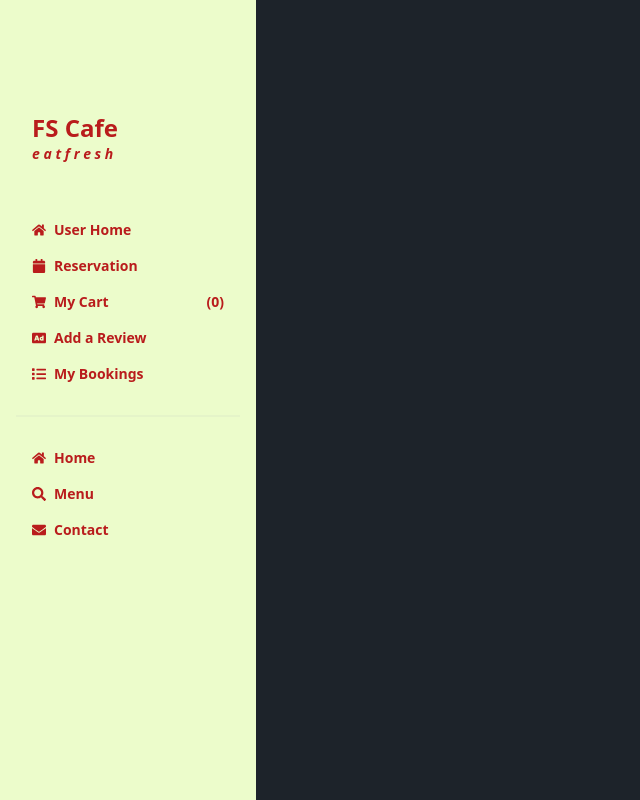
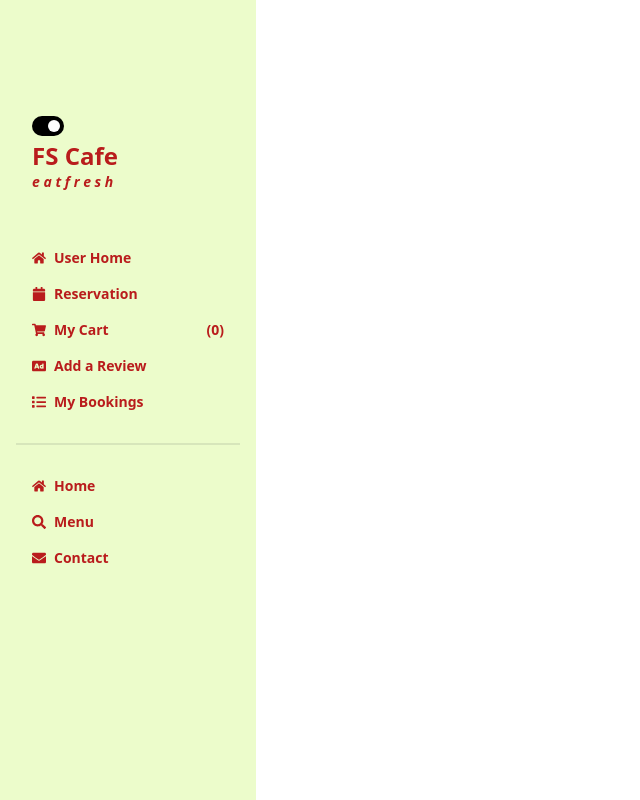
Before and after one commit to devalienbrain/FSCafe-fullproject-client, a React (Vite) app: page /dashboard in a window 1280 px wide. Shown: the whole page, without its empty margins (0-640 px from the left). Built offline with nearby package versions, Linux system fonts and the light colour scheme; no server answers.

Commit message:
theme toggle style and use from hook handled

```diff
--- a/src/Layout/Dashboard.jsx
+++ b/src/Layout/Dashboard.jsx
@@ -13,6 +13,7 @@ import {
 import { NavLink, Outlet } from "react-router-dom";
 import useAdmin from "../hooks/useAdmin";
 import useCart from "../hooks/useCart";
+import ThemeToggle from "../components/ThemeToggle";
 
 const Dashboard = () => {
   const [cart] = useCart();
@@ -25,7 +26,11 @@ const Dashboard = () => {
       <div className="flex">
         {/* dashboard side bar */}
         <div className="w-64 min-h-screen bg-lime-100 text-red-700 text-xl font-semibold pt-20">
+          <div className="text-left"></div>
           <div className="p-8">
+            <div className="flex justify-sart">
+              <ThemeToggle></ThemeToggle>
+            </div>
             <p className="text-2xl font-black">FS Cafe</p>
             <p className="italic text-sm">e a t f r e s h</p>
           </div>
--- a/src/Routes/Routes.jsx
+++ b/src/Routes/Routes.jsx
@@ -12,6 +12,8 @@ import AllUsers from "../pages/dashboard/AllUsers/AllUsers";
 import MyCart from "../pages/dashboard/MyCart/MyCart";
 import UserHome from "../pages/dashboard/UserHome/UserHome";
 import AdminHome from "../pages/dashboard/AdminHome/AdminHome";
+import AdminRoute from "../Routes/AdminRoute";
+import PrivateRoute from "../Routes/PrivateRoute";
 
 const router = createBrowserRouter([
   {
@@ -29,7 +31,11 @@ const router = createBrowserRouter([
       },
       {
         path: "/order/:category",
-        element: <Order></Order>,
+        element: (
+          <PrivateRoute>
+            <Order></Order>
+          </PrivateRoute>
+        ),
       },
       {
         path: "/login",
@@ -46,16 +52,36 @@ const router = createBrowserRouter([
     element: <Dashboard></Dashboard>,
     children: [
       {
-        path: "userHome",
-        element: <UserHome></UserHome>,
+        path: "adminHome",
+        element: (
+          <AdminRoute>
+            <AdminHome></AdminHome>
+          </AdminRoute>
+        ),
       },
       {
-        path: "adminHome",
-        element: <AdminHome></AdminHome>,
+        path: "users",
+        element: (
+          <AdminRoute>
+            <AllUsers></AllUsers>
+          </AdminRoute>
+        ),
+      },
+      {
+        path: "userHome",
+        element: (
+          <PrivateRoute>
+            <UserHome></UserHome>
+          </PrivateRoute>
+        ),
       },
       {
         path: "cart",
-        element: <MyCart></MyCart>,
+        element: (
+          <PrivateRoute>
+            <MyCart></MyCart>
+          </PrivateRoute>
+        ),
       },
     ],
   },
--- /dev/null
+++ b/src/components/ThemeToggle.jsx
@@ -0,0 +1,26 @@
+import useTheme from "../hooks/useTheme";
+
+const ThemeToggle = () => {
+  const [toggleTheme, theme] = useTheme();
+  return (
+    <div
+      onClick={toggleTheme}
+      className={`p-1 my-1 rounded-2xl ${
+        theme === "light" ? "bg-black" : "bg-white"
+      }`}
+    >
+      <div
+        className={`mr-3 rounded-full shadow-2xl w-3 h-3 bg-black ${
+          theme === "light" ? "hidden" : ""
+        }`}
+      ></div>
+      <div
+        className={`ml-3 rounded-full shadow-2xl w-3 h-3 bg-white ${
+          theme === "dark" ? "hidden" : ""
+        }`}
+      ></div>
+    </div>
+  );
+};
+
+export default ThemeToggle;
--- /dev/null
+++ b/src/hooks/useTheme.jsx
@@ -0,0 +1,36 @@
+import { useEffect } from "react";
+import { useState } from "react";
+
+const useTheme = () => {
+  const [theme, setTheme] = useState("dark");
+
+  const toggleTheme = () => {
+    const html = document.documentElement;
+    if (theme === "light") {
+      html.setAttribute("data-theme", "dark");
+      html.classList.remove("light");
+      html.classList.add("dark");
+      setTheme("dark");
+      localStorage.setItem("theme", "dark");
+    } else {
+      html.setAttribute("data-theme", "light");
+      html.classList.remove("dark");
+      html.classList.add("light");
+      setTheme("light");
+      localStorage.setItem("theme", "light");
+    }
+    // console.log("Previous Theme:", theme);
+  };
+
+  useEffect(() => {
+    const localStorageTheme = localStorage.getItem("theme") || "light";
+    setTheme(localStorageTheme);
+    const html = document.documentElement;
+    html.setAttribute("data-theme", localStorageTheme);
+    html.classList.add(localStorageTheme);
+    // console.log("Local Storage Theme:", localStorageTheme);
+  }, []);
+  return [toggleTheme, theme];
+};
+
+export default useTheme;
--- a/src/pages/shared/Navbar/Navbar.jsx
+++ b/src/pages/shared/Navbar/Navbar.jsx
@@ -1,15 +1,16 @@
-import { useContext, useEffect, useState } from "react";
 import { Link } from "react-router-dom";
-import { FiSun } from "react-icons/fi";
 import { FaCartPlus } from "react-icons/fa6";
-import { MdDarkMode } from "react-icons/md";
 import { AuthContext } from "../../../providers/AuthProvider";
 import useCart from "../../../hooks/useCart";
 import useAdmin from "../../../hooks/useAdmin";
+import useTheme from "../../../hooks/useTheme";
+import { useContext } from "react";
+import ThemeToggle from "../../../components/ThemeToggle";
 
 const Navbar = () => {
   const { user, logOut } = useContext(AuthContext);
   const [isAdmin] = useAdmin();
+  const [toggleTheme, theme] = useTheme();
 
   const [cart, refetch] = useCart();
   const handleLogOut = () => {
@@ -38,35 +39,6 @@ const Navbar = () => {
     </>
   );
 
-  const [theme, setTheme] = useState("dark");
-
-  const toggleTheme = () => {
-    const html = document.documentElement;
-    if (theme === "light") {
-      html.setAttribute("data-theme", "dark");
-      html.classList.remove("light");
-      html.classList.add("dark");
-      setTheme("dark");
-      localStorage.setItem("theme", "dark");
-    } else {
-      html.setAttribute("data-theme", "light");
-      html.classList.remove("dark");
-      html.classList.add("light");
-      setTheme("light");
-      localStorage.setItem("theme", "light");
-    }
-    // console.log("Previous Theme:", theme);
-  };
-
-  useEffect(() => {
-    const localStorageTheme = localStorage.getItem("theme") || "light";
-    setTheme(localStorageTheme);
-    const html = document.documentElement;
-    html.setAttribute("data-theme", localStorageTheme);
-    html.classList.add(localStorageTheme);
-    // console.log("Local Storage Theme:", localStorageTheme);
-  }, []);
-
   return (
     <div className="navbar fixed z-10 bg-opacity-20 bg-black text-red-600 font-semibold container mx-auto">
       <div className="navbar-start">
@@ -94,6 +66,7 @@ const Navbar = () => {
             {navOptions}
           </ul>
         </div>
+        <ThemeToggle></ThemeToggle>
         <a className="btn btn-ghost normal-case text-2xl font-bold">FSCafe</a>
       </div>
       <div className="navbar-center hidden lg:flex">
@@ -123,23 +96,6 @@ const Navbar = () => {
             </p>
           </Link>
         )}
-        <div
-          onClick={toggleTheme}
-          className={`px-0 my-1 rounded-2xl ${
-            theme === "light" ? "bg-black" : "bg-white"
-          }`}
-        >
-          <div
-            className={`mr-3 rounded-full shadow-2xl w-3 h-3 bg-black ${
-              theme === "light" ? "hidden" : ""
-            }`}
-          ></div>
-          <div
-            className={`ml-3 rounded-full shadow-2xl w-3 h-3 bg-white ${
-              theme === "dark" ? "hidden" : ""
-            }`}
-          ></div>
-        </div>
       </div>
     </div>
   );
```
